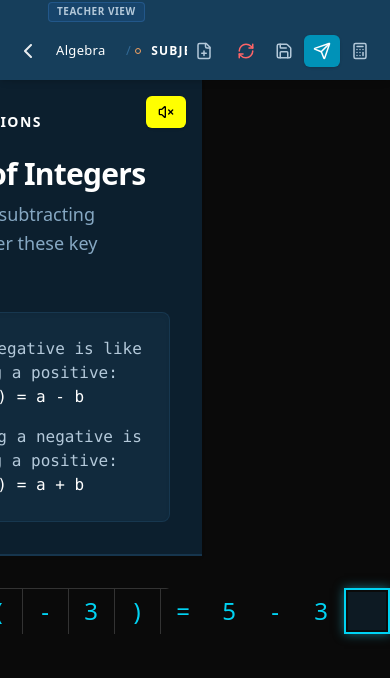
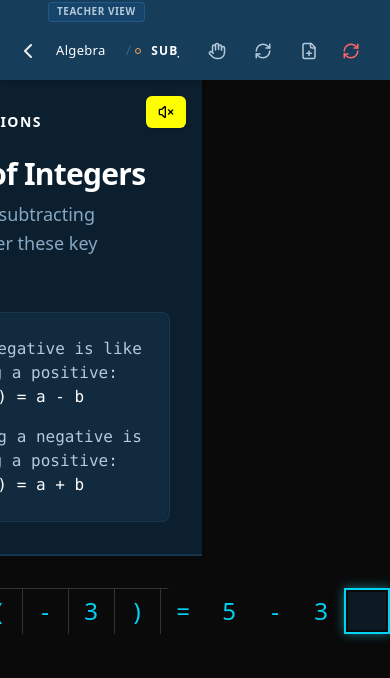
Before and after one commit to TheNjengaKarori/vision-math, a React (Vite) app: page / in a window 390 px wide. Shown: the top 678 px of the page. Built offline with nearby package versions, Linux system fonts and the light colour scheme.

Commit message:
style: update toolbar padding and layout
Adjust padding for the main toolbar to improve responsiveness on larger screens.

```diff
--- a/src/App.tsx
+++ b/src/App.tsx
@@ -2755,7 +2755,7 @@ export default function App() {
         </div>
 
         <div
-          className="flex justify-between items-center h-14 bg-[#163e5b] text-white px-2 border-b-2 border-transparent relative z-20"
+          className="flex justify-between items-center h-14 bg-[#163e5b] text-white pl-2 pr-4 md:pr-8 lg:pr-12 border-b-2 border-transparent relative z-20"
           role="toolbar"
           aria-label="Main Toolbar"
           onKeyDown={handleToolbarKeyDown}
@@ -2881,14 +2881,13 @@ export default function App() {
             )}
           </div>
 
-          <div className="flex justify-end gap-1 sm:gap-2 px-1 sm:px-2 py-3 items-center overflow-x-auto no-scrollbar flex-1 min-w-0">
-            <div className="flex gap-0.5 sm:gap-2 items-center flex-nowrap">
+          <div className="flex items-center overflow-x-auto no-scrollbar flex-1 min-w-0 px-2 sm:px-4 py-3 gap-0.5 sm:gap-2 [&>*]:shrink-0">
             <button
               onClick={executeRaiseHand}
               tabIndex={-1}
               onMouseEnter={() => speakText("Raise Hand for help")}
               onFocus={() => speakText("Raise Hand for help")}
-                className="flex items-center gap-1.5 px-3 py-1.5 rounded-md bg-transparent hover:bg-white/10 border border-transparent text-sm font-medium transition-all text-[#b4c9da] hover:text-white outline-none focus:ring-[8px] focus:ring-[#facc15] focus:ring-offset-2 focus:ring-offset-[#163e5b] whitespace-nowrap shrink-0"
+              className="flex items-center gap-1.5 px-3 py-1.5 rounded-md bg-transparent hover:bg-white/10 border border-transparent text-sm font-medium transition-all text-[#b4c9da] hover:text-white outline-none focus:ring-[8px] focus:ring-[#facc15] focus:ring-offset-2 focus:ring-offset-[#163e5b] whitespace-nowrap shrink-0 ml-auto"
             >
               <Hand size={18} />
               <span className="hidden xl:inline">Hand</span>
@@ -3021,7 +3020,6 @@ export default function App() {
                 ⌘K
               </kbd>
             </button>
-            </div>
           </div>
         </div>
       </div>
```
Lines whose indentation alone changed are shown as unchanged.
